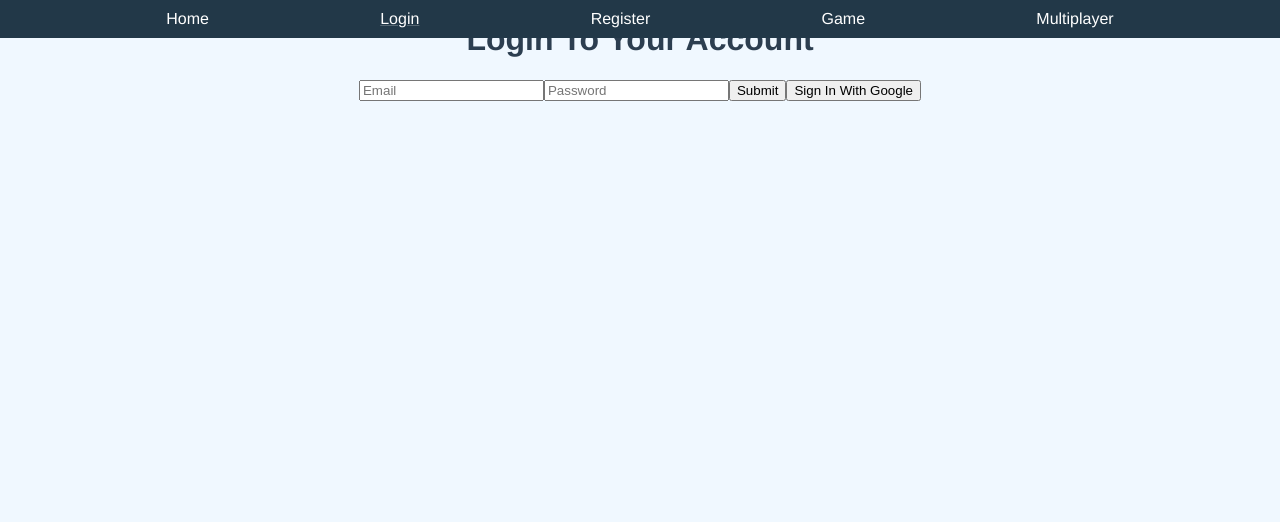
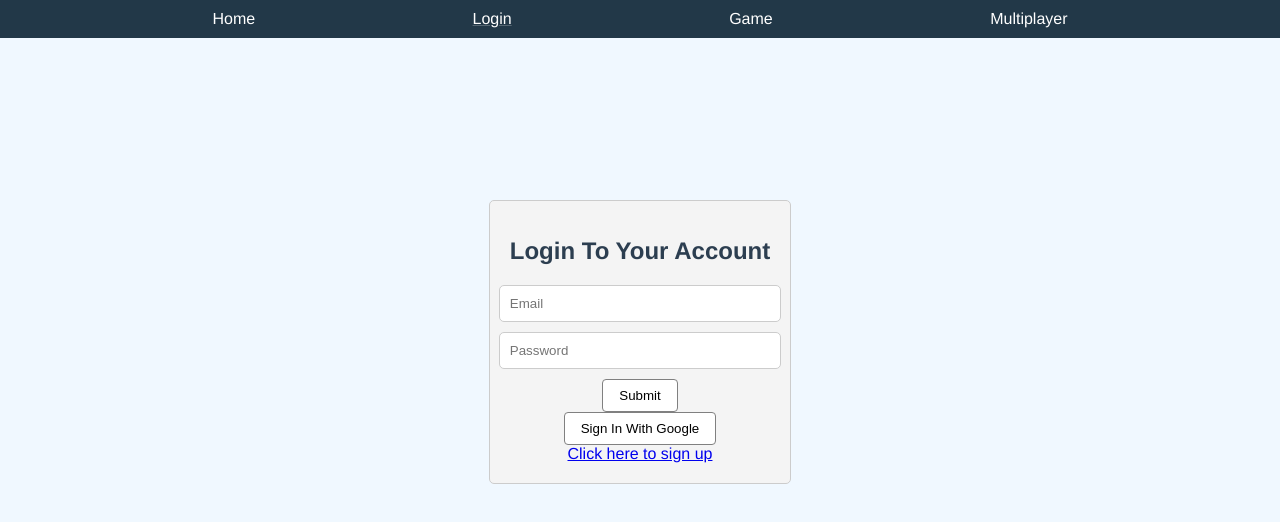
Before and after one commit to bstewart3/survival-island-vue, a Vue app: page /login in a window 1280 px wide. Shown: the top 522 px of the page. Built offline with nearby package versions, Linux system fonts and the light colour scheme; no server answers.

Commit message:
update babylon scene add styling updates across the app

```diff
--- a/package.json
+++ b/package.json
@@ -8,6 +8,7 @@
   },
   "dependencies": {
     "@babylonjs/core": "^5.45.0",
+    "@babylonjs/loaders": "^5.46.0",
     "core-js": "^3.8.3",
     "firebase": "^9.17.1",
     "pinia": "^2.0.29",
--- a/public/index.html
+++ b/public/index.html
@@ -26,6 +26,9 @@
     <!-- built files will be auto injected -->
   </body>
 </html>
+
+<script src="https://cdn.babylonjs.com/babylon.js"></script>
+<script src="https://cdn.babylonjs.com/loaders/babylonjs.loaders.min.js"></script>
 
 <style>
   #loading-wrapper {
--- a/src/App.vue
+++ b/src/App.vue
@@ -5,9 +5,7 @@
       <router-link active-class="active" v-if="!isLoggedIn" to="/login"
         >Login</router-link
       >
-      <router-link active-class="active" v-if="!isLoggedIn" to="/register"
-        >Register</router-link
-      >
+
       <router-link active-class="active" to="/game">Game</router-link>
       <router-link active-class="active" to="/multiplayer"
         >Multiplayer</router-link
@@ -56,8 +54,6 @@ const handleSignOut = () => {
   color: #2c3e50;
   padding-left: 0;
 
-  height: 100vh;
-  width: 100vw;
   /* background-color: #223848; */
 }
 html {
--- a/src/components/BabylonScene.vue
+++ b/src/components/BabylonScene.vue
@@ -41,4 +41,8 @@ export default {
 };
 </script>
 
-<style scoped></style>
+<style scoped>
+/* .babylonScene {
+  margin-top: 50px;
+} */
+</style>
--- a/src/components/Inventory.vue
+++ b/src/components/Inventory.vue
@@ -54,7 +54,7 @@ export default {
     let intervalId = setInterval(() => {
       this.isIntroComplete = true;
       clearInterval(intervalId);
-    }, 1500);
+    }, 13500);
   },
 };
 </script>
@@ -69,7 +69,7 @@ export default {
   display: flex;
   flex-direction: column;
   align-items: center;
-  background-color: #e6e6e6;
+  background-color: #f4f4f4;
 
   border-radius: 10px;
   box-shadow: 0 2px 4px 0 rgba(0, 0, 0, 0.2), 0 6px 20px 0 rgba(0, 0, 0, 0.19);
--- a/src/components/PlayerControls.vue
+++ b/src/components/PlayerControls.vue
@@ -73,7 +73,7 @@ export default {
     let intervalId = setInterval(() => {
       this.introIsFinished = true;
       clearInterval(intervalId);
-    }, 1500);
+    }, 12500);
   },
 
   methods: {
--- a/src/pages/Login.vue
+++ b/src/pages/Login.vue
@@ -1,18 +1,23 @@
 <template>
-  <div>
-    <h1>Login To Your Account</h1>
+  <div class="loginContainer">
+    <div class="login">
+      <h1>Login To Your Account</h1>
 
-    <input type="text" placeholder="Email" v-model="email" />
-    <input type="text" placeholder="Password" v-model="password" />
-    <p v-if="errMsg">{{ errMsg }}</p>
-    <button @click="register">Submit</button>
-    <button @click="signInWithGoogle">Sign In With Google</button>
+      <input type="text" placeholder="Email" v-model="email" />
+      <input type="text" placeholder="Password" v-model="password" />
+      <p v-if="errMsg">{{ errMsg }}</p>
+
+      <Button @click="register" buttonText="Submit" />
+      <Button @click="signInWithGoogle" buttonText="Sign In With Google" />
+      <router-link to="/register">Click here to sign up</router-link>
+    </div>
   </div>
 </template>
 
 <script setup>
 import { ref } from "vue";
 import { useLogin } from "../stores/login";
+import Button from "../components/Button.vue";
 
 import {
   getAuth,
@@ -65,3 +70,39 @@ const signInWithGoogle = () => {
     });
 };
 </script>
+<style scoped>
+.loginContainer {
+  display: flex;
+  justify-content: center;
+  align-items: center;
+  height: 100vh;
+}
+.login {
+  position: fixed;
+  top: 25%;
+  display: flex;
+  flex-direction: column;
+  align-items: center;
+  padding: 20px;
+  border: 1px solid #ccc;
+  background-color: #f4f4f4;
+  border-radius: 5px;
+}
+h1 {
+  font-size: 24px;
+  margin-bottom: 20px;
+}
+
+input {
+  width: 100%;
+  padding: 10px;
+  margin-bottom: 10px;
+  border: 1px solid #ccc;
+  border-radius: 5px;
+}
+
+.router-link {
+  margin-top: 20px;
+  text-align: center;
+}
+</style>
--- a/src/pages/Register.vue
+++ b/src/pages/Register.vue
@@ -1,14 +1,19 @@
 <template>
-  <div>
-    <h1>Create an Account</h1>
-    <input type="text" placeholder="Email" v-model="email" />
-    <input type="text" placeholder="Password" v-model="password" />
-    <button @click="register">Submit</button>
-    <button @click="signInWithGoogle">Sign In With Google</button>
+  <div class="registerContainer">
+    <div class="register">
+      <h1>Create an Account</h1>
+      <input type="text" placeholder="Email" v-model="email" />
+      <input type="text" placeholder="Password" v-model="password" />
+      <Button @click="register" buttonText="Submit" />
+      <Button @click="signInWithGoogle" buttonText="Sign In With Google" />
+
+      <router-link to="/login">Click here to login</router-link>
+    </div>
   </div>
 </template>
 
 <script setup>
+import Button from "../components/Button.vue";
 import { ref } from "vue";
 import {
   getAuth,
@@ -42,4 +47,40 @@ const signInWithGoogle = () => {
 };
 </script>
 
-<style></style>
+<style>
+.registerContainer {
+  display: flex;
+  justify-content: center;
+  align-items: center;
+  height: 100vh;
+}
+.register {
+  position: fixed;
+  top: 25%;
+  display: flex;
+  flex-direction: column;
+  align-items: center;
+  padding: 20px;
+  border: 1px solid #ccc;
+  background-color: #f4f4f4;
+  border-radius: 5px;
+}
+
+h1 {
+  font-size: 24px;
+  margin-bottom: 20px;
+}
+
+input {
+  width: 100%;
+  padding: 10px;
+  margin-bottom: 10px;
+  border: 1px solid #ccc;
+  border-radius: 5px;
+}
+
+.router-link {
+  margin-top: 20px;
+  text-align: center;
+}
+</style>
--- a/src/pages/Splash.vue
+++ b/src/pages/Splash.vue
@@ -27,6 +27,8 @@ export default {};
 </script>
 
 <style scoped>
+@import url("https://fonts.googleapis.com/css2?family=Quintessential&display=swap");
+
 .splash-screen {
   display: grid;
   position: fixed;
@@ -52,7 +54,10 @@ export default {};
   text-align: center;
   color: aliceblue;
   text-shadow: 2px 2px 4px #464141;
-  margin-bottom: 5rem;
+}
+.splash-text h1 {
+  font-family: "Quintessential", cursive;
+  font-size: 50px;
 }
 
 .splash-image {
@@ -65,6 +70,9 @@ export default {};
 @media (max-width: 768px) {
   .splash-screen {
     grid-template-columns: 1fr;
+  }
+  .islandImage {
+    display: none;
   }
 }
 
--- a/src/router/index.js
+++ b/src/router/index.js
@@ -42,7 +42,7 @@ router.beforeEach(async (to, from, next) => {
       next();
     } else {
       alert("Please login to continue");
-      next("/");
+      next("/login");
     }
   } else {
     next();
--- a/src/scenes/MyFirstScene.js
+++ b/src/scenes/MyFirstScene.js
@@ -8,10 +8,12 @@ import {
   MeshBuilder,
   ParticleSystem,
   Scene,
+  SceneLoader,
   StandardMaterial,
   Texture,
   Vector3,
 } from "@babylonjs/core";
+import "@babylonjs/loaders";
 import Rock from "../assets/Rock.jpg";
 import sand from "../assets/sand.jpg";
 const myScene = {
@@ -23,28 +25,11 @@ const myScene = {
     myScene.engine = engine;
     myScene.scene = scene;
 
-    const camera = new FreeCamera("camera1", new Vector3(0, 5, -25), scene);
+    const camera = new FreeCamera("camera1", new Vector3(-10, 5, -40), scene);
     camera.setTarget(Vector3.Zero());
     camera.attachControl(canvas, true);
 
     new HemisphericLight("light", Vector3.Up(), scene);
-
-    // const boxRed = MeshBuilder.CreateBox("box-red", { size: 1 }, scene);
-    // const materialRed = new StandardMaterial("box-red-material", scene);
-    // materialRed.diffuseColor = Color3.Red();
-    // boxRed.material = materialRed;
-    // boxRed.position.x = -2;
-
-    // const boxBlue = MeshBuilder.CreateBox("box-yellow", { size: 1 }, scene);
-    // const materialYellow = new StandardMaterial("box-blue-material", scene);
-    // materialYellow.diffuseColor = Color3.Yellow();
-    // boxBlue.material = materialYellow;
-
-    // const boxGreen = MeshBuilder.CreateBox("box-green", { size: 1 }, scene);
-    // const materialGreen = new StandardMaterial("box-green-material", scene);
-    // materialGreen.diffuseColor = Color3.Green();
-    // boxGreen.material = materialGreen;
-    // boxGreen.position.x = 2;
 
     const ground = MeshBuilder.CreateGround(
       "ground",
@@ -237,6 +222,8 @@ const myScene = {
     stickTemplate.isVisible = false;
     stickTemplate.material = stickMaterial;
 
+    this.createTree();
+
     window.addEventListener("click", function () {
       smokeSystem.start();
       fireSystem.start();
@@ -254,6 +241,29 @@ const myScene = {
     if (mesh) {
       mesh.position = new Vector3(x, y, z);
     }
+  },
+
+  createTree: function () {
+    SceneLoader.ImportMesh(
+      "",
+      "./models/",
+      "coconut-tree.babylon",
+      this.scene,
+      (meshes) => {
+        console.log(meshes);
+        meshes[1].scaling.z = 0.1;
+        meshes[1].scaling.y = 0.1;
+        meshes[1].scaling.x = 0.2;
+        meshes[1].position.x = 80;
+        meshes[1].position.y = 5;
+        meshes[1].position.z = -1;
+
+        const tree2 = meshes[1].clone("tree2");
+        tree2.position.x = 20;
+        tree2.position.z = 40;
+        tree2.rotation.x = 2;
+      }
+    );
   },
   setStick: function (name) {
     const mesh = this.scene.getMeshByName(name);
```
Also changed, not shown: 2 other files (tests, documents, lock files or other folders).
